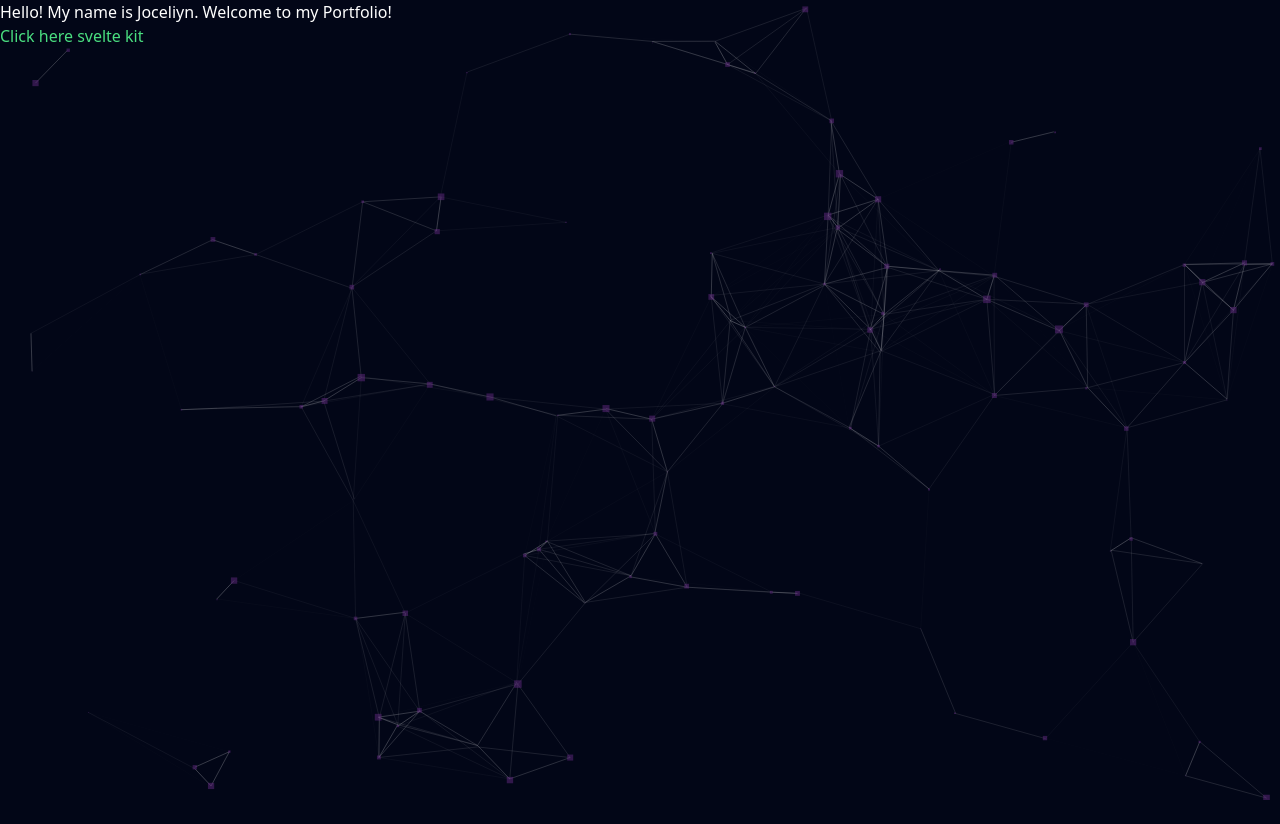
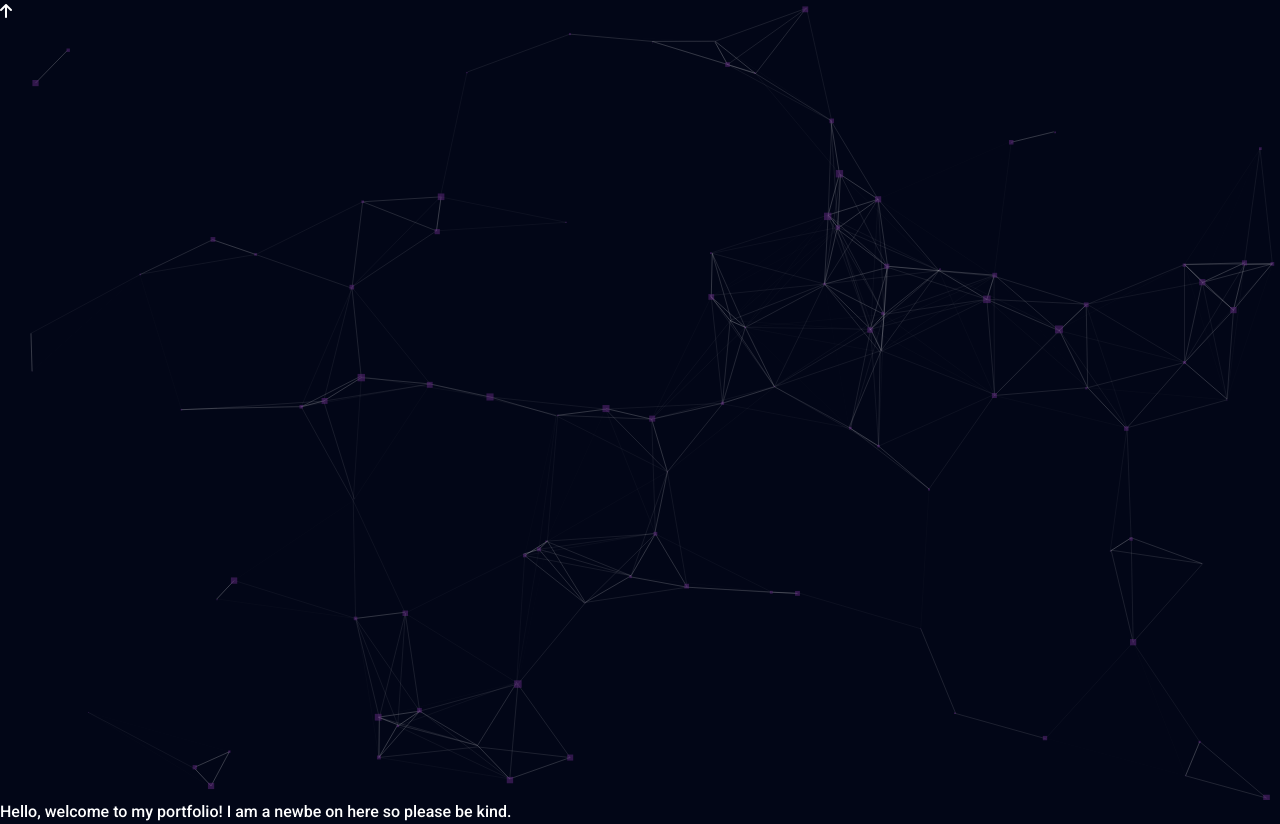
Before and after one commit to jovaldez98/portfolio-svelte, a SvelteKit app: page / in a window 1280 px wide. Before the commit the page ends 800 px from the top, so only its background shows below. Built offline with nearby package versions, Linux system fonts and the light colour scheme.

Commit message:
added more components

```diff
--- a/src/app.css
+++ b/src/app.css
@@ -1,3 +1,18 @@
 @tailwind base;
 @tailwind components;
 @tailwind utilities;
+
+html {
+    scroll-behavior: smooth;
+}
+
+* {
+    font-family: 'Roboto', sans-serif;
+}
+
+h1,
+h2,
+h3,
+.poppins {
+    font-family: 'Poppins', sans-serif;
+}
--- a/src/app.html
+++ b/src/app.html
@@ -8,7 +8,7 @@
 		<link rel="stylesheet" href="https://cdnjs.cloudflare.com/ajax/libs/font-awesome/6.5.2/css/all.min.css" integrity="sha512-SnH5WK+bZxgPHs44uWIX+LLJAJ9/2PkPKZ5QiAj6Ta86w+fsb2TkcmfRyVX3pBnMFcV7oQPJkl9QevSCWr3W6A==" crossorigin="anonymous" referrerpolicy="no-referrer" />
 		<link rel="preconnect" href="https://fonts.googleapis.com">
 <link rel="preconnect" href="https://fonts.gstatic.com" crossorigin>
-<link href="https://fonts.googleapis.com/css2?family=Poppins:ital,wght@0,100;0,200;0,300;0,400;0,500;0,600;0,700;0,800;0,900;1,100;1,200;1,300;1,400;1,500;1,600;1,700;1,800;1,900&display=swap" rel="stylesheet">
+<link href="https://fonts.googleapis.com/css2?family=Poppins:ital,wght@0,100;0,200;0,300;0,400;0,500;0,600;0,700;0,800;0,900;1,100;1,200;1,300;1,400;1,500;1,600;1,700;1,800;1,900&family=Roboto:ital,wght@0,500;0,900;1,300;1,400;1,500;1,700;1,900&display=swap" rel="stylesheet">
 		<link rel="icon" href="%sveltekit.assets%/favicon.png" />
 		<meta name="viewport" content="width=device-width, initial-scale=1" />
 		%sveltekit.head%
--- /dev/null
+++ b/src/components/Main.svelte
@@ -0,0 +1 @@
+Hello, welcome to my portfolio! I am a newbe on here so please be kind.
--- /dev/null
+++ b/src/components/Step.svelte
@@ -0,0 +1,5 @@
+<script>
+import Main from '../components/Main.svelte';
+</script>
+
+<Main/>
--- a/src/routes/+layout.svelte
+++ b/src/routes/+layout.svelte
@@ -2,4 +2,13 @@
   import '../app.css';
 </script>
 
+<div class='relative flex flex-col max-w-[1400px] mx-auto w-full text-sm sm:text-base
+min-h-screen'>
+<div class=''>
+  <button>
+    <i class='fa-solid fa-arrow-up' />
+  </button>
+</div>
+
+</div>
 <slot/>
--- a/src/routes/+page.svelte
+++ b/src/routes/+page.svelte
@@ -1,2 +1,5 @@
- <h1>Hello! My name is Joceliyn. Welcome to my Portfolio!</h1>
- <p class='text-green-400'>Click here <a href='https://kit.svelte.dev'>svelte kit</a></p>
+<script>
+    import Main from '../components/Main.svelte';
+    </script>
+
+    <Main/>
```
Also changed, not shown: src/components/Footer.svelte (added), src/components/Header.svelte (added), src/components/NavBar.svelte (added).
